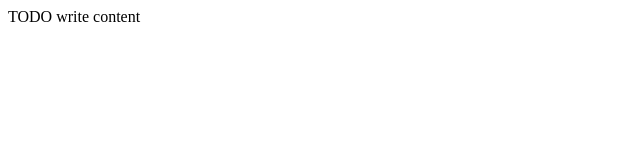
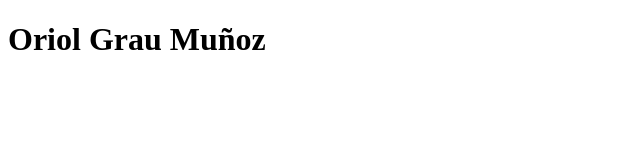
Before and after one commit to Oriol-Grau/CreacioDigital, a plain HTML site: page public_html/index.html in a window 1280 px wide. Shown: the whole page, without its empty margins (0-640 px from the left). Drawn offline with Linux system fonts and the light colour scheme.

Commit message:
Versió 1.1 del projecte web CreacióDigital

```diff
--- a/public_html/index.html
+++ b/public_html/index.html
@@ -1,11 +1,11 @@
 <!DOCTYPE html>
 <html>
     <head>
-        <title>TODO supply a title</title>
+        <title>Creació Digital</title>
         <meta charset="UTF-8">
         <meta name="viewport" content="width=device-width, initial-scale=1.0">
     </head>
     <body>
-        <div>TODO write content</div>
+        <h1>Oriol Grau Muñoz</h1>
     </body>
 </html>
```
